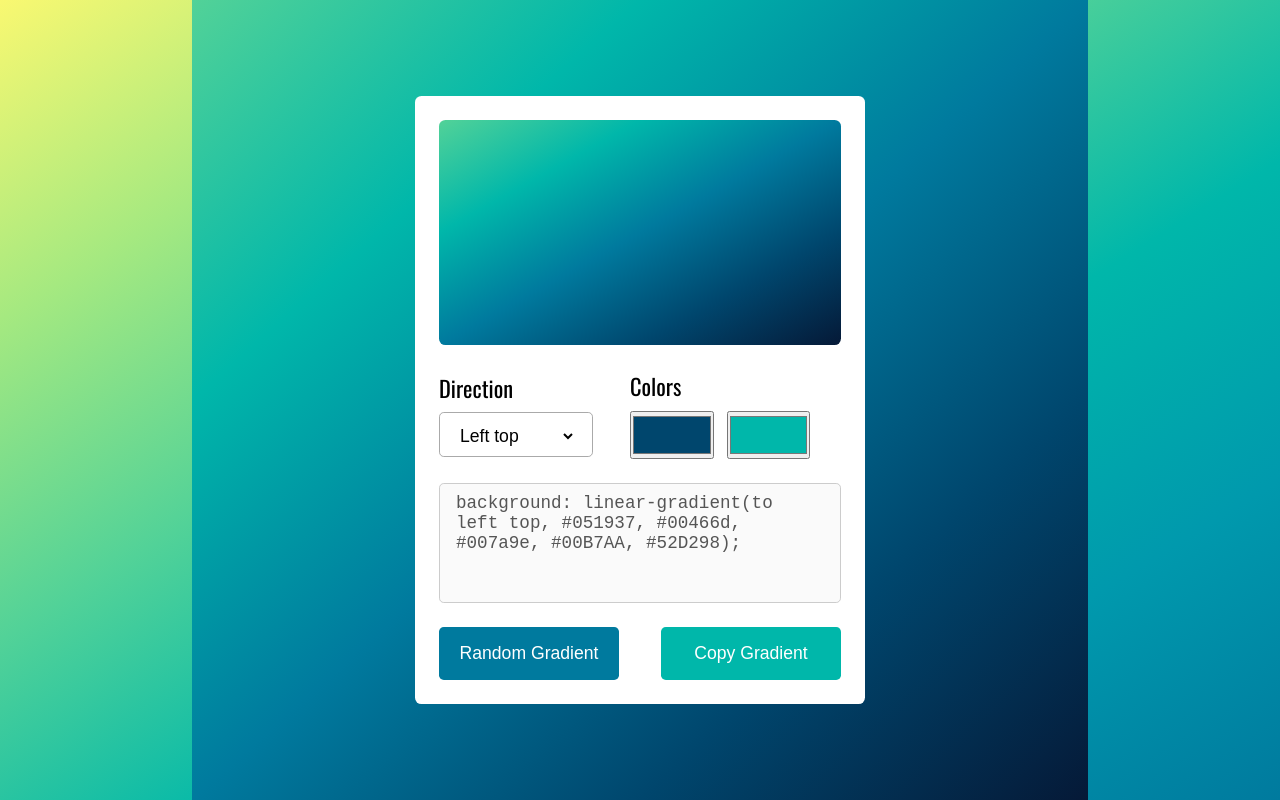
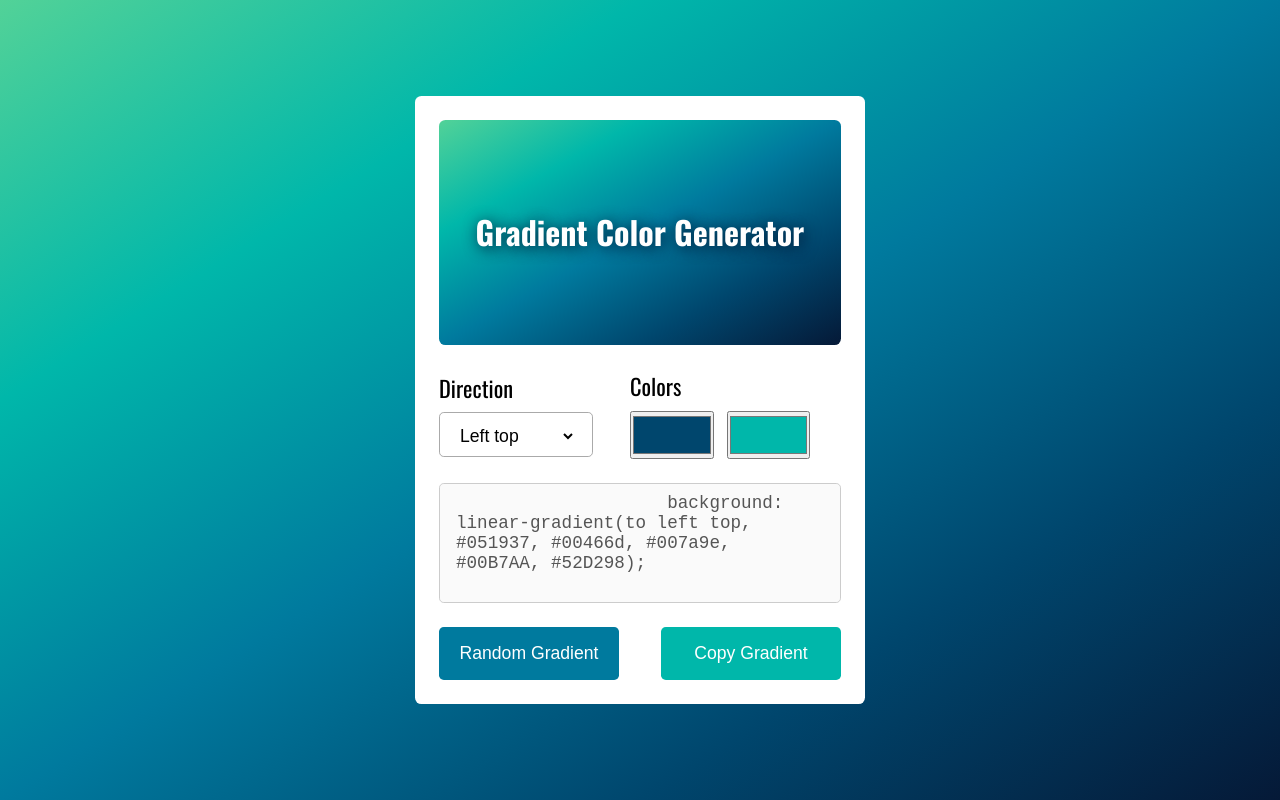
Before and after one commit to Pilag6/001-Gradient-Color-Generator, a plain HTML site: page index.html in a window 1280 px wide. Drawn offline with nearby package versions, Linux system fonts and the light colour scheme.

Commit message:
Add Title in the Sample Box

```diff
--- a/css/style.css
+++ b/css/style.css
@@ -1,5 +1,5 @@
 body {
-    background: linear-gradient(
+    /* background: linear-gradient(
         to left top,
         #007a9e,
         #0099ad,
@@ -7,8 +7,8 @@ body {
         #52d298,
         #a5e980,
         #f9f871
-    );
-    font-family: 'Oswald', sans-serif;
+    ); */
+    font-family: "Oswald", sans-serif;
 }
 
 ::selection {
@@ -30,7 +30,7 @@ body {
         #52d298
     );
     margin: 0 auto;
-    width: 70%;
+    /* width: 70%; */
     height: 100vh;
 }
 
@@ -53,6 +53,13 @@ body {
         #52d298
     );
     border-radius: 0.4rem;
+    display: flex;
+    justify-content: center;
+    align-items: center;
+    font-size: 2rem;
+    font-weight: 700;
+    color: #fff;
+    text-shadow: 2px 2px 15px #051937;
 }
 
 .box-gradient .first-row {
@@ -125,7 +132,6 @@ body {
     border: none;
     cursor: pointer;
     color: #fff;
-
 }
 
 .box-gradient .btns .random {
@@ -148,7 +154,6 @@ body {
 
 /* Medium devices (iPads, tablets, 768px and up) */
 @media only screen and (max-width: 768px) {
-
     .box-gradient .first-row p {
         text-align: center;
     }
@@ -158,12 +163,10 @@ body {
         align-items: center;
     }
 
-
     .box-gradient .first-row .first-row-rigth input {
         height: 3rem;
         width: 5rem;
         margin: 0 auto;
-
     }
 
     .box-gradient .first-row,
@@ -176,7 +179,6 @@ body {
     .box-gradient .btns .copy {
         width: 100%;
     }
-
 }
 
 /* Small devices (landscape phones, 576px and up) */
--- a/index.html
+++ b/index.html
@@ -32,7 +32,7 @@
     <body>
         <div class="container-gradient">
             <div class="box-gradient">
-                <div class="box-sample"></div>
+                <div class="box-sample">Gradient Color Generator</div>
 
                 <div class="first-row">
                     <div class="first-row-left">
@@ -66,7 +66,9 @@
                     </div>
                 </div>
 
-                <textarea class="textarea" disabled>background: linear-gradient(to left top, #051937, #00466d, #007a9e, #00B7AA, #52D298);</textarea>
+                <textarea class="textarea" disabled>
+                    background: linear-gradient(to left top, #051937, #00466d, #007a9e, #00B7AA, #52D298);
+                </textarea>
 
                 <div class="btns">
                     <button class="random">Random Gradient</button>
```
Also changed, not shown: js/main.js (+4 -3 lines).
